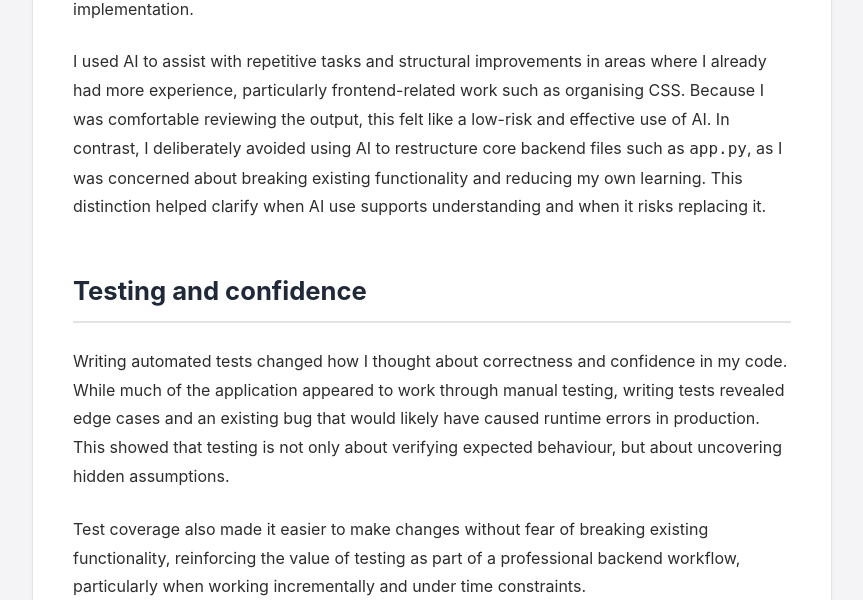
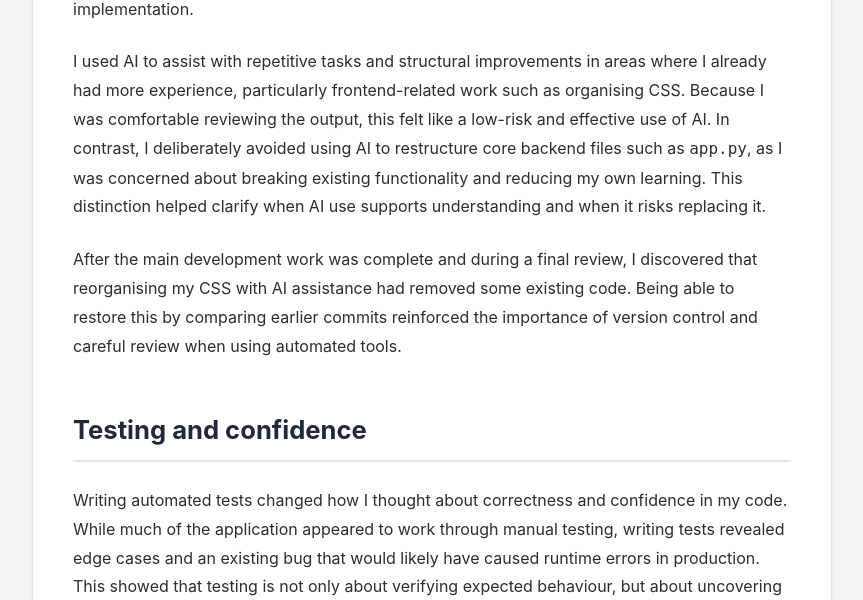
Before and after one commit to Clockert/personal-blog, a Flask app: page /about in a window 1280 px wide. Shown: the part 2446-3046 px from the top of the page, without its empty margins (208-1071 px from the left). Run offline with Flask 3, Linux system fonts and the light colour scheme.

Commit message:
Update on reflective journal

```diff
--- a/templates/about.html
+++ b/templates/about.html
@@ -141,6 +141,14 @@ block content %}
           learning. This distinction helped clarify when AI use supports
           understanding and when it risks replacing it.
         </p>
+
+        <p>
+          After the main development work was complete and during a final
+          review, I discovered that reorganising my CSS with AI assistance had
+          removed some existing code. Being able to restore this by comparing
+          earlier commits reinforced the importance of version control and
+          careful review when using automated tools.
+        </p>
       </div>
     </section>
 
@@ -230,7 +238,13 @@ block content %}
         <strong>Course:</strong> Backend Essentials<br />
         <strong>Project:</strong> Personal Blogging Application<br />
         <strong>Completion:</strong> December 2025<br />
-        <strong>Repository:</strong> <a href="https://github.com/Clockert/personal-blog" target="_blank" rel="noopener noreferrer">github.com/Clockert/personal-blog</a>
+        <strong>Repository:</strong>
+        <a
+          href="https://github.com/Clockert/personal-blog"
+          target="_blank"
+          rel="noopener noreferrer"
+          >github.com/Clockert/personal-blog</a
+        >
       </p>
     </section>
   </article>
```
